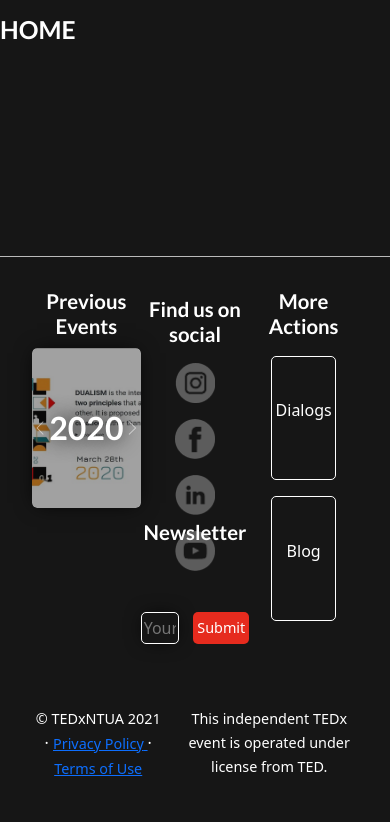
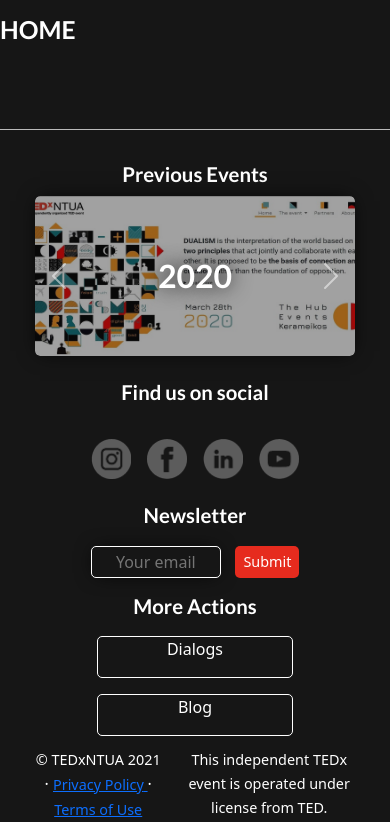
Before and after one commit to G-Papad/tedxntua2022_beta, a Django app: page / in a window 390 px wide. Shown: the part 69-891 px from the top of the page. Before the commit the page ends 845 px from the top, so only its background shows below. Run offline with Django 4.2, Linux system fonts and the light colour scheme; data comes from the database, SQL or seed files in the repository; style sheets or scripts are compiled from the project's sources; some libraries are stand-ins or nearby versions; some web fonts are replaced.

Commit message:
footer responsive try

```diff
--- a/static/base/css/footer.css
+++ b/static/base/css/footer.css
@@ -391,4 +391,19 @@
   font-size: .9em;
   color: white;
 }
+
+@media (max-width: 785px) {
+  #footer section {
+    -webkit-box-orient: vertical;
+    -webkit-box-direction: normal;
+        -ms-flex-direction: column;
+            flex-direction: column;
+  }
+  #footer .footer-container {
+    width: 100%;
+  }
+  #footer #footer-social-container {
+    width: 100%;
+  }
+}
 /*# sourceMappingURL=footer.css.map */
--- a/static/base/css/footer.scss
+++ b/static/base/css/footer.scss
@@ -225,3 +225,17 @@
         }
     }
 }
+
+@media (max-width: 785px){
+    #footer{
+        section{
+            flex-direction: column;
+        }
+        .footer-container{
+            width: 100%;
+        }
+        #footer-social-container{
+            width: 100%;
+        }
+    }
+}
```
Also changed, not shown: 1 other file.
